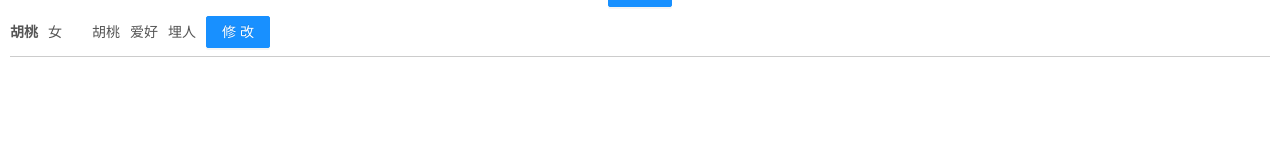
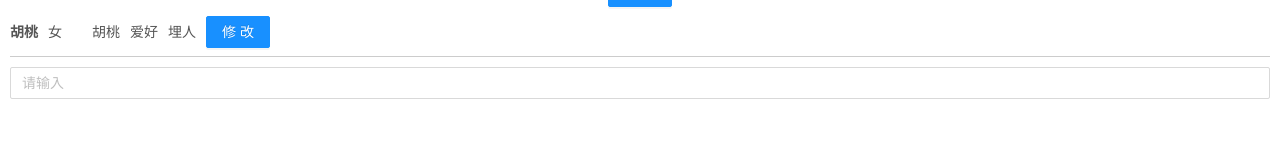
Before and after one commit to xbl741323/React-and-RN, a React (Create React App) app in the folder react学习记录-最新/学习项目/react-project/: page / in a window 1280 px wide. Shown: the part 155-312 px from the top of the page. Built offline with nearby package versions, Linux system fonts and the light colour scheme.

Commit message:
提交更新

```diff
--- a/react学习记录-最新/学习项目/react-project/src/pages/index/index-hook.js
+++ b/react学习记录-最新/学习项目/react-project/src/pages/index/index-hook.js
@@ -1,6 +1,6 @@
-import React from "react"
+import React, { useRef } from "react"
 import "../../styles/index.css"
-import { Button } from 'antd';
+import { Button, Input } from 'antd';
 
 function Index() {
   const [user, setUser] = React.useState({
@@ -23,6 +23,8 @@ function Index() {
       value: "值2"
     }
   ])
+
+  const textRef = useRef(0)
 
   function addList() {
     let temList = list
@@ -54,6 +56,11 @@ function Index() {
     setUser({ ...user, temUser })
   }
 
+  function changeText(e) {
+    console.log(e, 'e')
+    console.log(textRef, 'textRef')
+  }
+
   return (
     <div className="index">
       <div className="list">
@@ -77,6 +84,9 @@ function Index() {
         <span className="left-sty">{user.likes[0].value}</span>
         <Button className="left-sty" type="primary" onClick={(e) => updateUser(e)}>修改</Button>
       </div>
+      <div>
+        <Input ref={textRef} placeholder="请输入" onChange={changeText} />
+      </div>
     </div>
   )
 }
--- a/react学习记录-最新/学习项目/react-project/src/pages/policy/index-hook.js
+++ b/react学习记录-最新/学习项目/react-project/src/pages/policy/index-hook.js
@@ -22,7 +22,12 @@ function Index() {
   const toDetail = (index) => {
     console.log(index)
     // navigate(`/detail?id=${index}`)
-    navigate(`/detail?id=${index}`)
+    // navigate(`/detail?id=${index}`)
+    navigate('/detail', {
+      state: {
+        id: index
+      }
+    })
   }
   return (
     <div className="policy">
```
Also changed, not shown: 2 other files (tests, documents, lock files or other folders).
